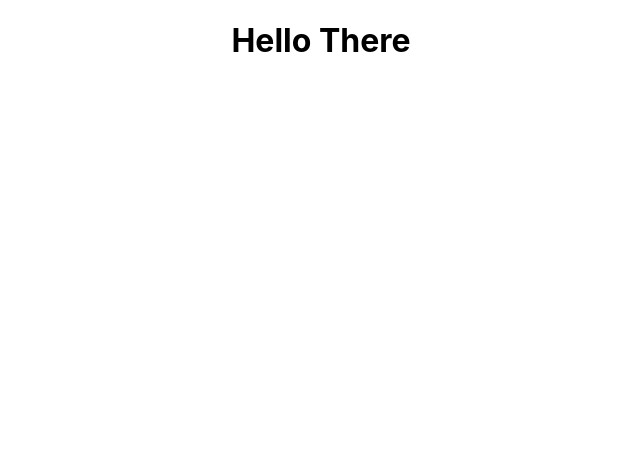
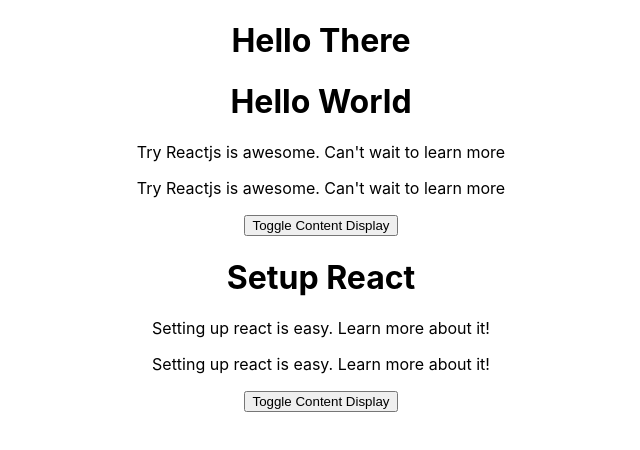
Before and after one commit to charmzshab/try-reactjs, a React (Create React App) app: page / in a window 1280 px wide. Shown: the top 450 px of the page, without its empty margins (319-959 px from the left). Built offline with nearby package versions, Linux system fonts and the light colour scheme.

Commit message:
toggle content with state

```diff
--- a/src/App.js
+++ b/src/App.js
@@ -5,8 +5,8 @@
 function App() {
   return (
     <div className="App">
-      {/* <PostList/> */}
-      <ConstLetVar />
+      <PostList/>
+      {/* <ConstLetVar /> */}
     </div>
   );
 }
--- a/src/learn/ConstLetVar.js
+++ b/src/learn/ConstLetVar.js
@@ -4,7 +4,7 @@
   constructor(props){
     super(props);
     let {someVar} = this.props
-    if(someVar == 'Hello'){
+    if(someVar === 'Hello'){
         someVar = 'Hello there again!!'
     }
     console.log(someVar)
--- a/src/posts/PostDetail.js
+++ b/src/posts/PostDetail.js
@@ -3,7 +3,11 @@
 class PostDetail extends Component {
     constructor(props){
         super(props);
-    this.titleWasClicked = this.titleWasClicked.bind(this)
+    this.titleWasClicked = this.titleWasClicked.bind(this);
+    this.toggleContent = this.toggleContent.bind(this);
+    this.state = {
+        showContent:true
+    }
 
     }
 
@@ -13,11 +17,22 @@
         dataCallback('Hello world!')
     }
 
+    toggleContent(event){
+        event.preventDefault();
+        this.setState({
+            showContent:!this.state.showContent
+        })
+
+    }
+
   render () {
       const {post} = this.props
+      const {showContent} = this.state
           return(<div>
             <h1 onClick={this.titleWasClicked}>{post.title}</h1>
-            <p>{post.content}</p>
+            <p className={` {showContent === true ? 'd-block' : "d-none"} `}>{post.content}</p>
+            {showContent === true ? <p>{post.content}</p> : ""}
+            <button onClick={this.toggleContent}>Toggle Content Display</button>
           </div>
           );
   }
```
Also changed, not shown: 2 other files (tests, documents, lock files or other folders).
